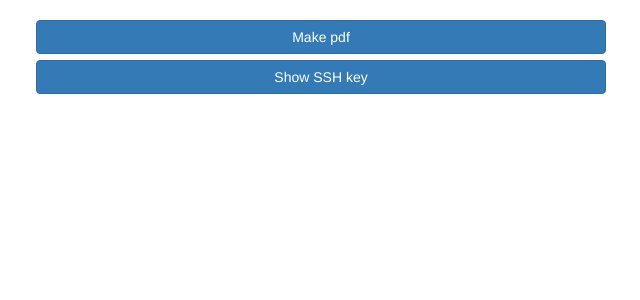
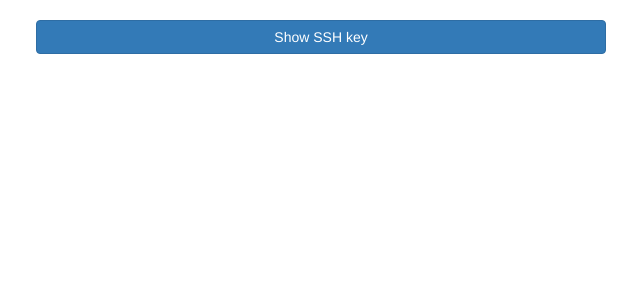
Before and after one commit to bushido-00144/tex2pdf, a Flask app: page / in a window 1280 px wide. Shown: the part 52-352 px from the top of the page, without its empty margins (319-959 px from the left). Run offline with Flask 2, Linux system fonts and the light colour scheme; the visitor is signed in with stand-in values (Sample User, id 1); some libraries are stand-ins or nearby versions.

Commit message:
remove makepdf button

```diff
--- a/templates/index.html
+++ b/templates/index.html
@@ -3,10 +3,6 @@
     <div class="container">
         <div class="row">
             <div class="col-md-12">
-                <a href="/makepdf">
-                    <button class="col-sm-6 col-md-offset-3 btn btn-primary">Make pdf</button>
-                </a>
-                <br><br>
                 <button class="col-sm-6 col-md-offset-3 btn btn-primary" id="show-ssh-key">Show SSH key</button>
                 <br>
                 <br>
```
